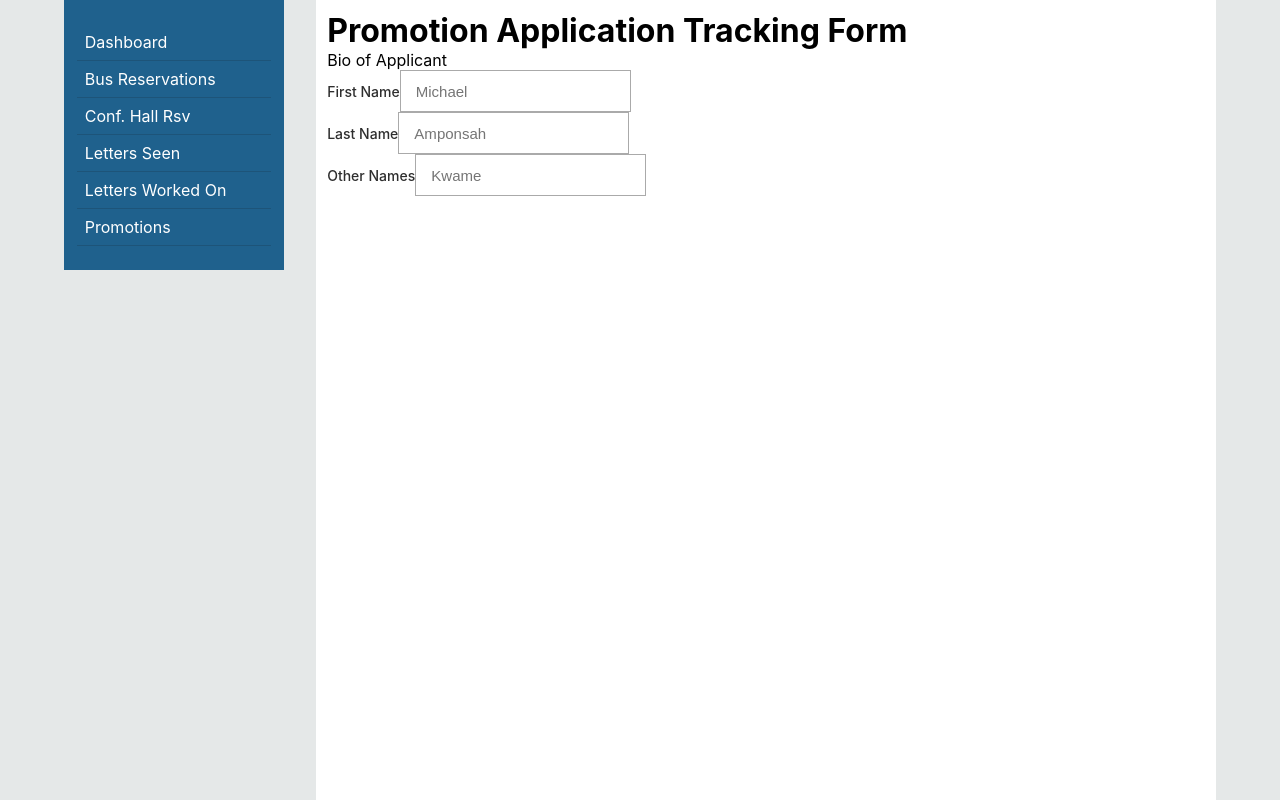
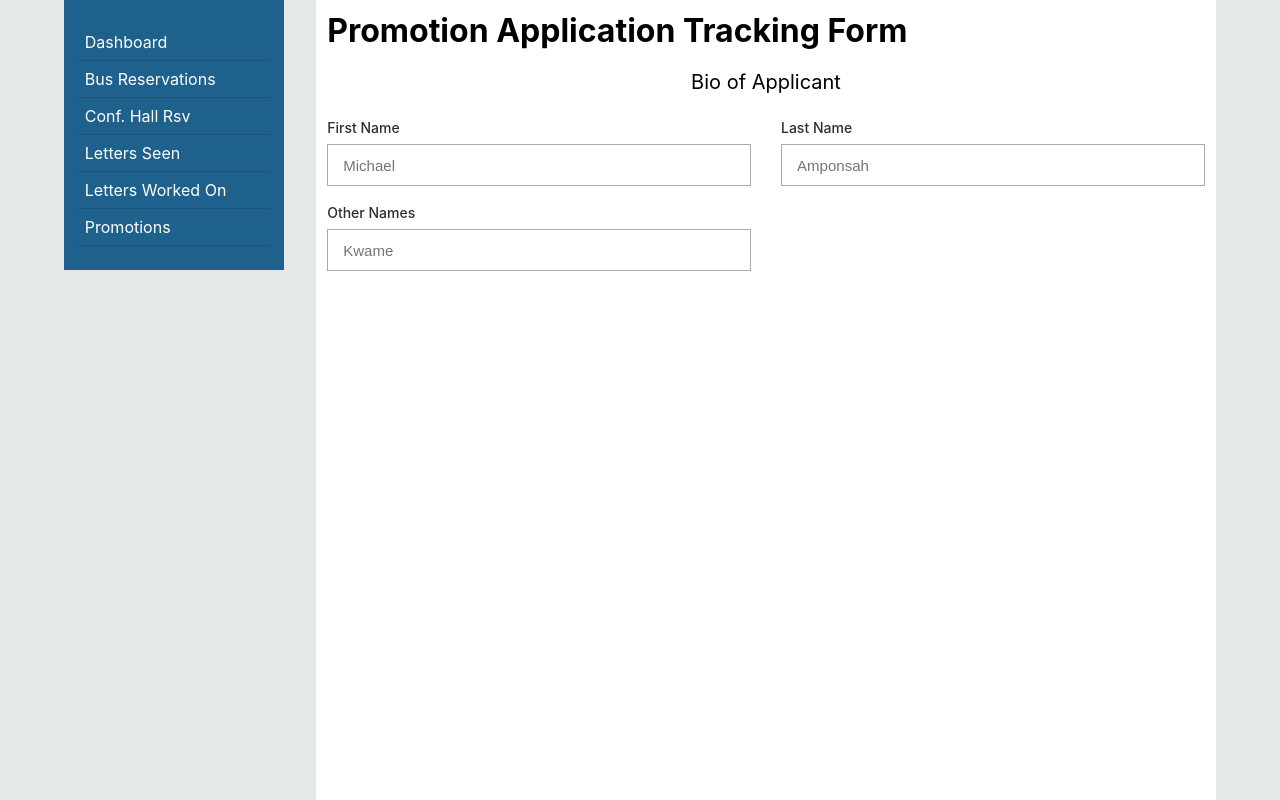
Before and after one commit to michaelamponsah/ug-spms-office-app, a Next.js app: page /promotions/processing-of-application-for-promotion in a window 1280 px wide. Built offline with nearby package versions, Linux system fonts and the light colour scheme.

Commit message:
Added styles to the InputField component

```diff
--- a/components/ApplicantBio.js
+++ b/components/ApplicantBio.js
@@ -6,7 +6,7 @@ import styles from "../styles/ApplicantBio.module.css";
 const ApplicantBio = () => {
   return (
     <div className={`${styles["applicant-bio"]}`}>
-      <span>Bio of Applicant</span>
+      <span className={styles.title}>Bio of Applicant</span>
       <div className={styles.fields}>
         <InputField label="First Name" type="text" placeholder="Michael" />
         <InputField label="Last Name" type="text" placeholder="Amponsah" />
--- a/components/InputField.js
+++ b/components/InputField.js
@@ -4,7 +4,7 @@ import styles from "../styles/InputField.module.css";
 const InputField = ({ label, type, placeholder, isRequired = true }) => {
   return (
     <div className={`${styles["input-field"]}`}>
-      <label>{label}</label>
+        <label>{label}</label>
       <input type={type} placeholder={placeholder} required={isRequired} />
     </div>
   );
--- a/styles/ApplicantBio.module.css
+++ b/styles/ApplicantBio.module.css
@@ -0,0 +1,11 @@
+.applicant-bio .title{
+    text-align: center;
+    font-size: 20px;
+    display: block;
+    margin: 1em 0;
+}
+.fields {
+    display: flex;
+    justify-content: space-between;
+    flex-wrap: wrap;
+}
--- a/styles/InputField.module.css
+++ b/styles/InputField.module.css
@@ -1,4 +1,10 @@
+.input-field {
+    width: calc(100% / 2 - 15px);
+    margin: 5px 0;
+}
+
 .input-field label {
+    display: block;
     font-size: 14px;
     color: #2e2e2e;
     font-weight: 500;
@@ -12,6 +18,8 @@
     color: #333;
     outline: none;
     border: 1px solid #aaa;
+    margin: 8px 0;
+    width: 100%;
 }
 
 .input-field input:is(:focus, :valid) {
```
